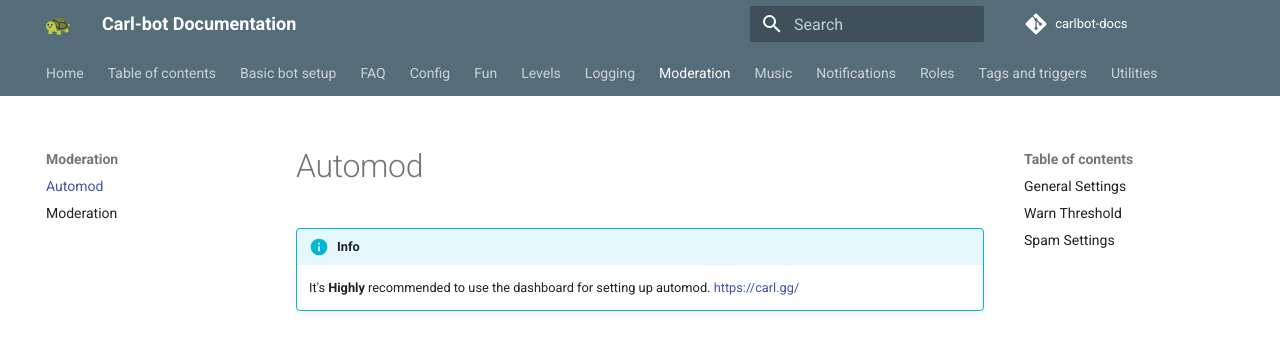
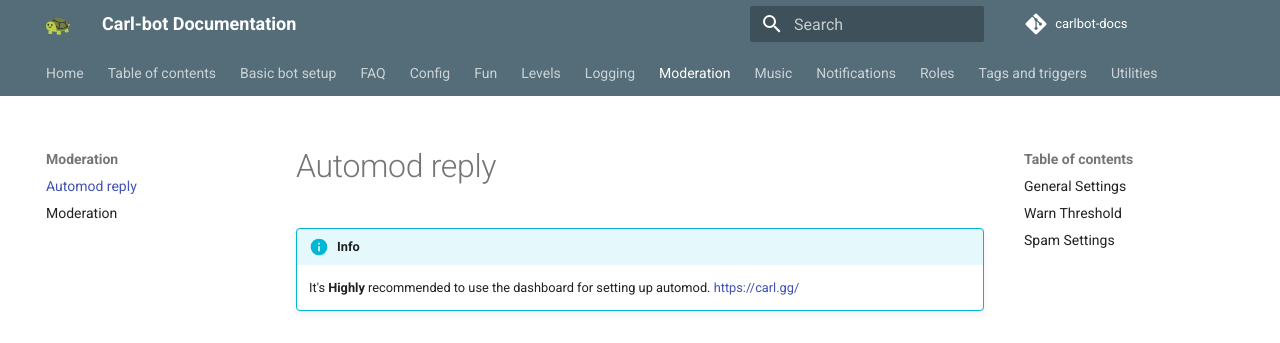
Before and after one commit to botlabs-gg/carlbot-docs, an MkDocs documentation site: the page built from docs/moderation/automod.md, in a window 1280 px wide and 900 px high. Shown: the top 343 px of the window. Built offline with MkDocs 1.6.1 and Material for MkDocs 9.7.7, drawn with Linux system fonts in a browser that asks for light colours; comment, search, counter and statistics services are not loaded.

```diff
--- a/docs/moderation/automod.md
+++ b/docs/moderation/automod.md
@@ -1,4 +1,4 @@
-# Automod
+# Automod reply
 
 !!! info
     It's **Highly** recommended to use the dashboard for setting up automod. [https://carl.gg/](https://carl.gg)
```
